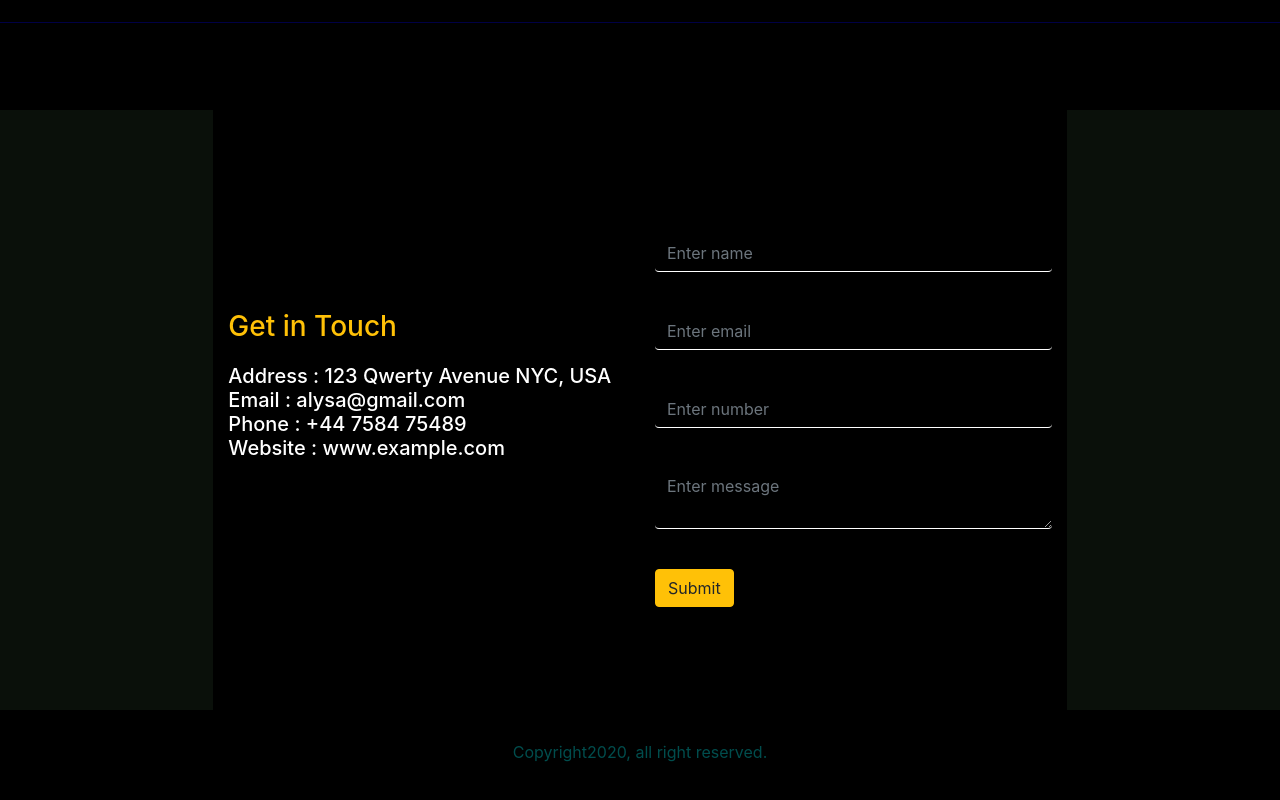
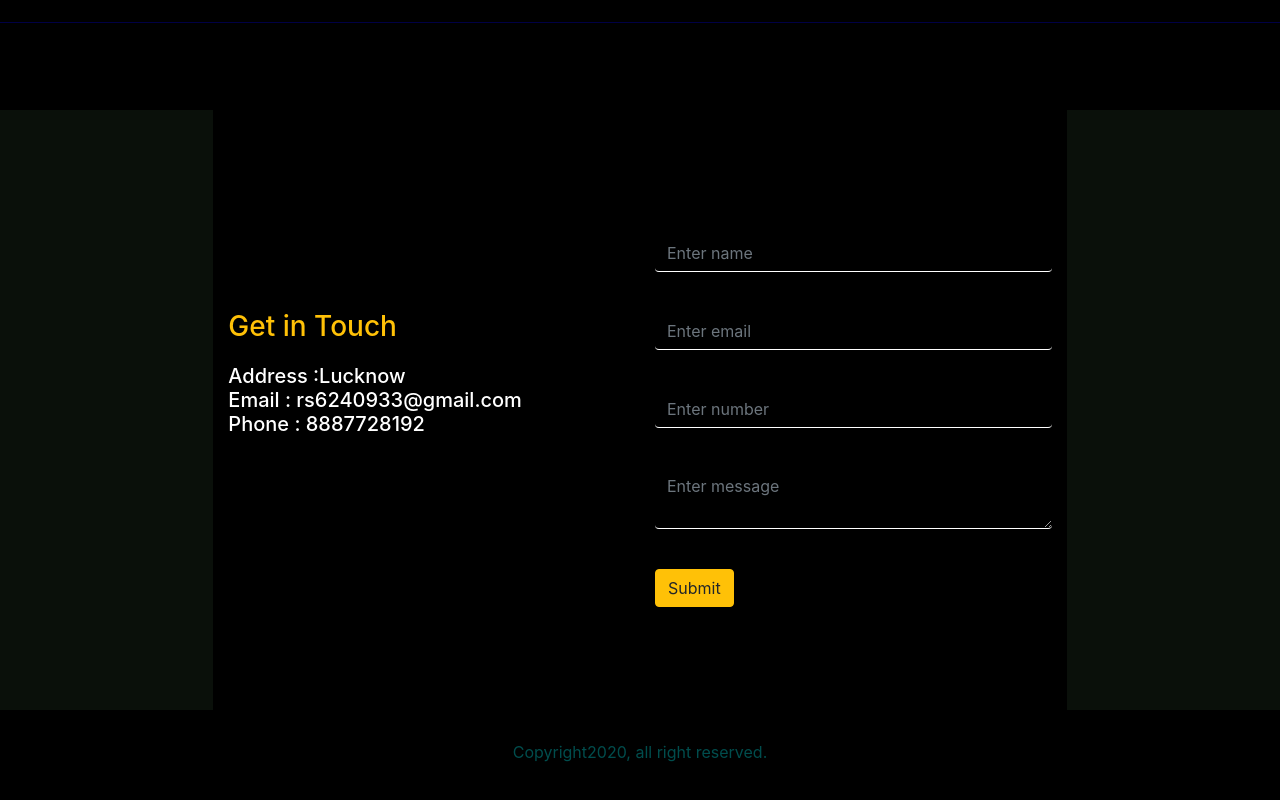
Before and after one commit to rs6240933/rishabhsingh.github.io, a plain HTML site: page index.html in a window 1280 px wide. Shown: the part 3842-4642 px from the top of the page. Drawn offline with nearby package versions, Linux system fonts and the light colour scheme.

Commit message:
Update index.html

```diff
--- a/index.html
+++ b/index.html
@@ -250,10 +250,10 @@ Creating modern and responsive design <br>for Web and Mobile.</p>
        <h3 class="text-warning" style="margin-top: 200px;">
          Get in Touch</h3>
     <h5 class="text-white" style="margin-top: 20px;">
-    Address  : 123 Qwerty Avenue NYC, USA<br>
-    Email :  alysa@gmail.com<br>
-    Phone :  +44 7584 75489<br>
-    Website :  www.example.com
+    Address  :Lucknow <br>
+    Email :  rs6240933@gmail.com<br>
+    Phone :  8887728192<br>
+
 
        </h5>
      </div>
```
